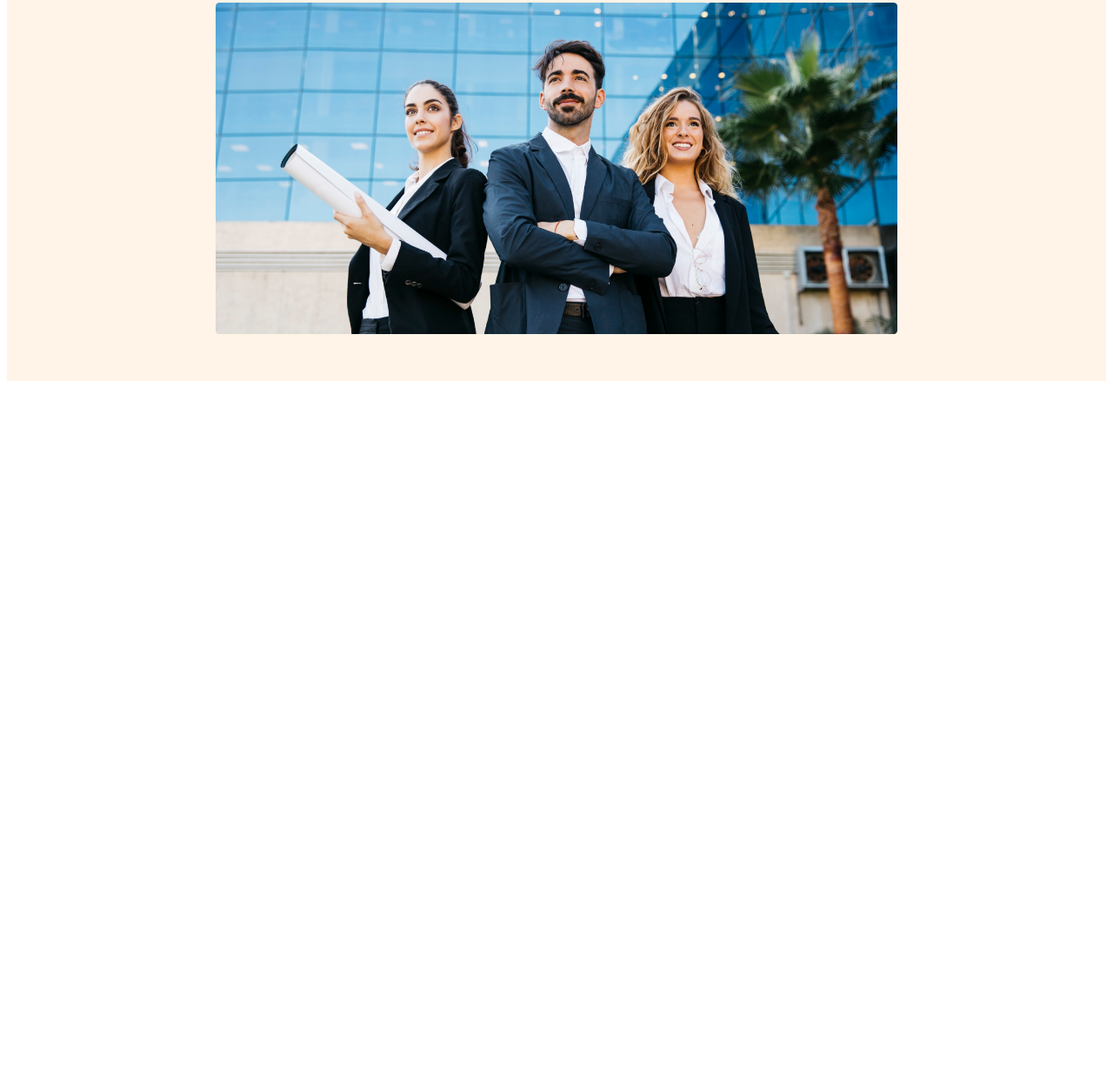
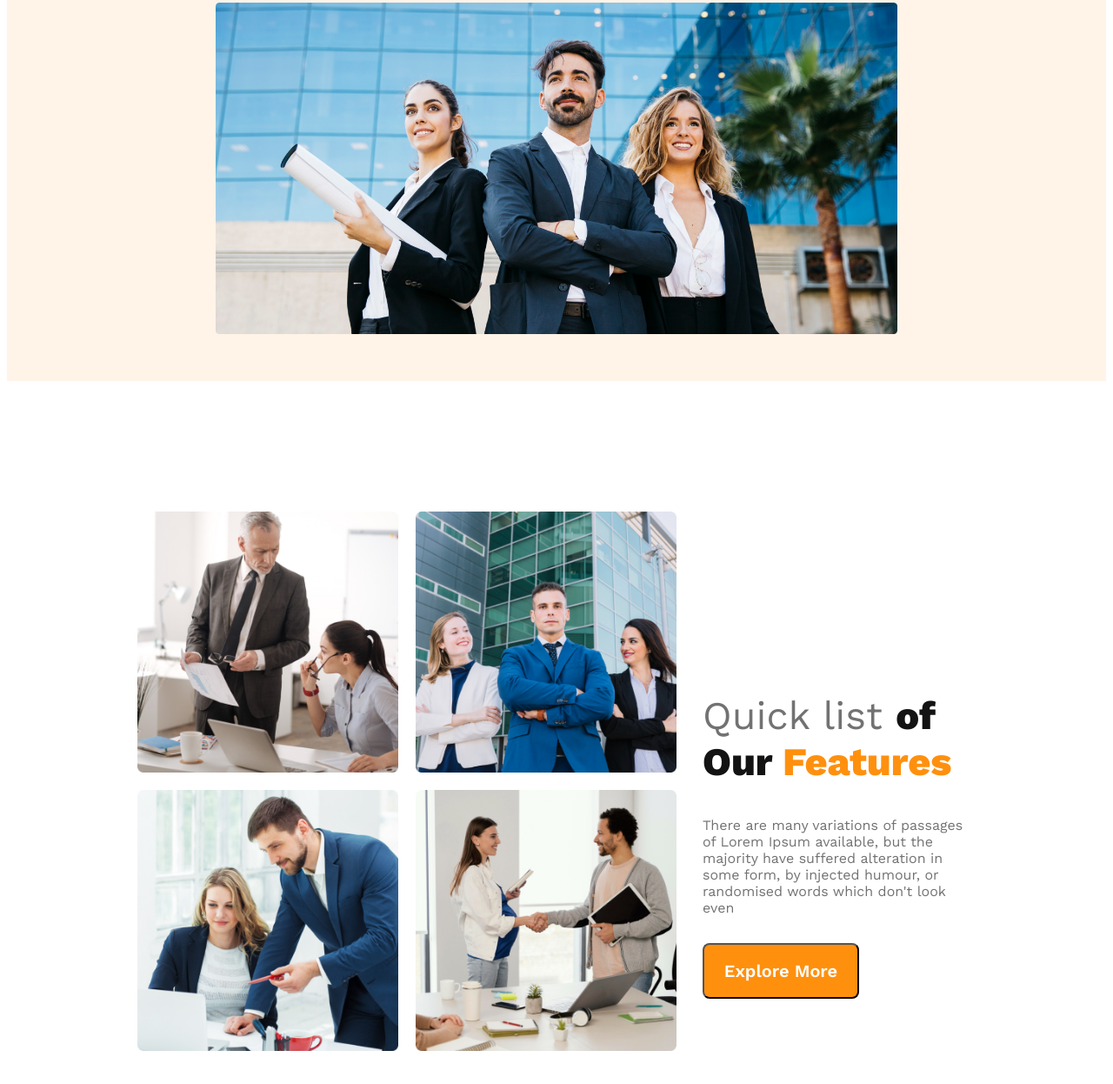
Before and after one commit to Parthpal/g3-arch-website-parth, a plain HTML site: page index.html in a window 1280 px wide. Shown: the part 587-1833 px from the top of the page at 87% size. Before the commit the page ends 1033 px from the top, so only its background shows below. Drawn offline with nearby package versions, Linux system fonts and the light colour scheme.

Commit message:
feature completely add

```diff
--- a/CSS/styles.css
+++ b/CSS/styles.css
@@ -67,6 +67,52 @@ ul>li{
  .banner img{
     width: 100%;
  }
+ /*main style*/
+ main{
+    max-width: 1440px;
+    margin: 0 auto;
+ }
+
+ /*section style*/
+ .feature-section{
+    display: flex;
+    justify-content:space-between;
+    padding: 150px 150px;
+ }
+ .feature-meet-scene img{
+    width: 300px;
+    height: 300px;
+ }
+ .feature-meet-scene{
+    display: grid;
+    grid-template-columns: repeat(2,1fr);
+    gap: 20px;
+    margin-right: 30px;
+ }
+ .feature-meet-description{
+    margin-top:170px;
+ }
+ .feature-meet-description h2{
+    color:#727272;
+    font-size: 45px;
+    font-weight: 500;
+ }
+ .feature-meet-description p{
+    color:#727272;
+    font-size: 16px;
+    font-weight: 400;
+    padding-bottom: 15px;
+ }
+ .feature-span-1{
+    color:#131313;
+    font-size: 45px;
+    font-weight: 700;;
+ }
+ .feature-span-2{
+    color: #FF900E;
+    font-size: 45px;
+    font-weight: 700;
+ }
 
  /*responsive design*/
 
@@ -77,6 +123,19 @@ ul>li{
     header{
         padding: 20px;
     }
+    .feature-section{
+        display: flex;
+        flex-direction: column;
+        padding: 20px;
+     }
+    .feature-meet-scene{
+        grid-template-columns:1fr;
+        margin: 0 auto;
+     }
+     .feature-meet-description{
+        margin-top:50px;
+        text-align: center;
+     }
  }
 
  @media screen and (min-width: 576px) and (max-width:992px){
@@ -86,5 +145,18 @@ ul>li{
     header{
         padding: 20px;
     }
+    .feature-section{
+        display: flex;
+        flex-direction: column;
+        padding: 20px;
+     }
+    .feature-meet-scene{
+        grid-template-columns: repeat(2,1fr);
+        margin: 0 auto;
+     }
+     .feature-meet-description{
+        margin-top:50px;
+        text-align: center;
+     }
  }
  }
--- a/index.html
+++ b/index.html
@@ -8,6 +8,7 @@
     <title>G3 Architecture</title>
 </head>
 <body>
+    <!---header start--->
     <header>
         <nav >
             <h3 class="nav-title">G3 Architects</h3>
@@ -27,8 +28,21 @@
             <img src="images/banner.png" alt="">
         </div>
     </header>
+    <!---header End--->
     <main>
-
+        <section class="feature-section">
+            <div class="feature-meet-scene">
+                <img src="images/team1.png" alt="">
+                <img src="images/team2.png" alt="">
+                <img src="images/team3.png" alt="">
+                <img src="images/team4.png" alt="">
+            </div>
+            <div class="feature-meet-description">
+                <h2>Quick list <span class="feature-span-1"> of Our </span><span class="feature-span-2"> Features</span></h2>
+                <p>There are many variations of passages of Lorem Ipsum available, but the majority have suffered alteration in some form, by injected humour, or randomised words which don't look even</p>
+                <button class="btn-primary">Explore More</button>
+            </div>
+        </section>
     </main>
     <footer>
 
```
